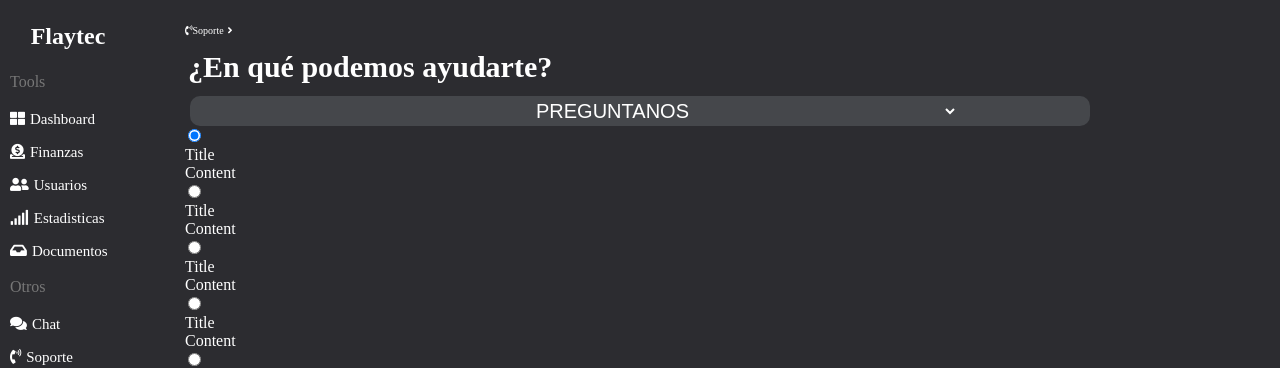
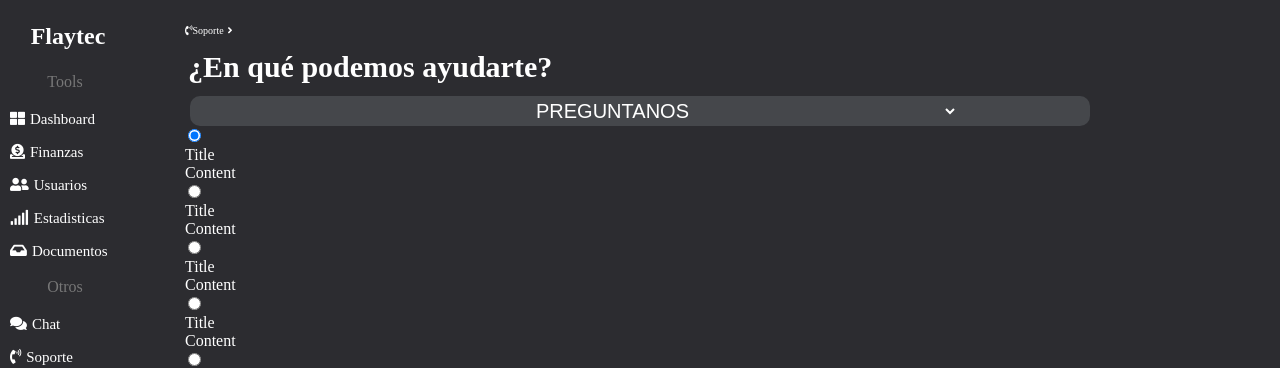
Before and after one commit to Flaytecno/Pagina, a plain HTML site: page sorte/Soporte.html in a window 1280 px wide. Shown: the top 368 px of the page. Drawn offline with Linux system fonts and the light colour scheme.

Commit message:
Update Soporte.html

```diff
--- a/sorte/Soporte.html
+++ b/sorte/Soporte.html
@@ -7,7 +7,8 @@
     <meta name="viewport" content="width=device-width, initial-scale=1.0">
     <link rel="stylesheet" href="https://use.fontawesome.com/releases/v5.15.3/css/all.css"
         integrity="sha384-SZXxX4whJ79/gErwcOYf+zWLeJdY/qpuqC4cAa9rOGUstPomtqpuNWT9wdPEn2fk" crossorigin="anonymous">
-    <link rel="stylesheet" href="/css/main.css">
+    <link rel="stylesheet" href="/Pagina/css/main.css">
+  <link rel="stylesheet" href="/Pagina/css/usuarios.css">
     <script src="/js/js.js"></script>
     <title>Pagina</title>
 </head>
```
